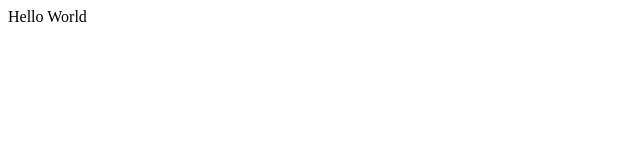
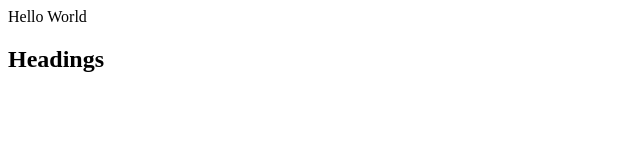
Before and after one commit to po-gurungpuja/MyProjectWork, a plain HTML site: page index.html in a window 1280 px wide. Shown: the whole page, without its empty margins (0-640 px from the left). Drawn offline with Linux system fonts and the light colour scheme.

Commit message:
new change

```diff
--- a/index.html
+++ b/index.html
@@ -8,5 +8,6 @@
 </head>
 <body>
     <div>Hello World</div>
+    <h2>Headings</h2>
 </body>
 </html>
```
